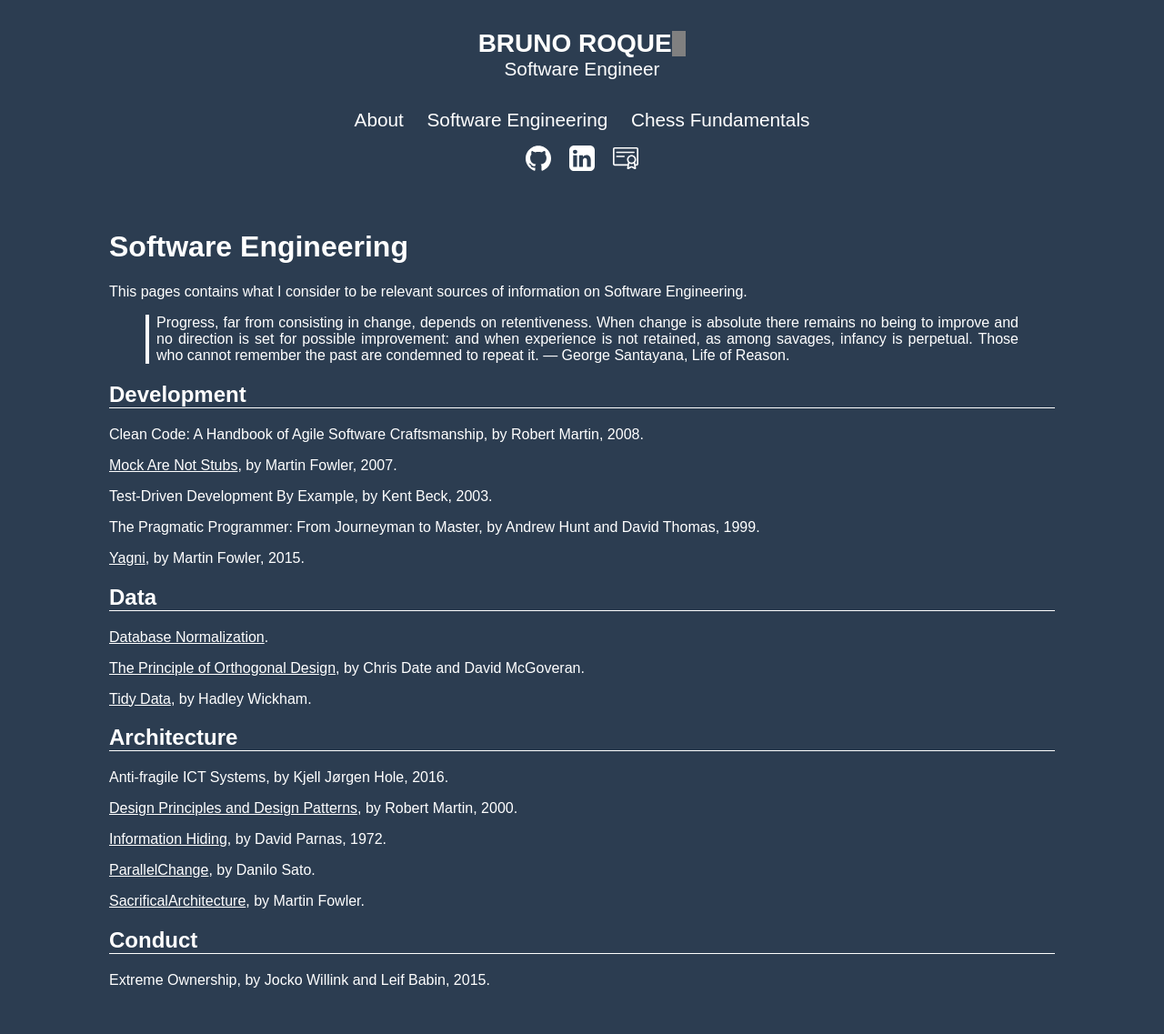
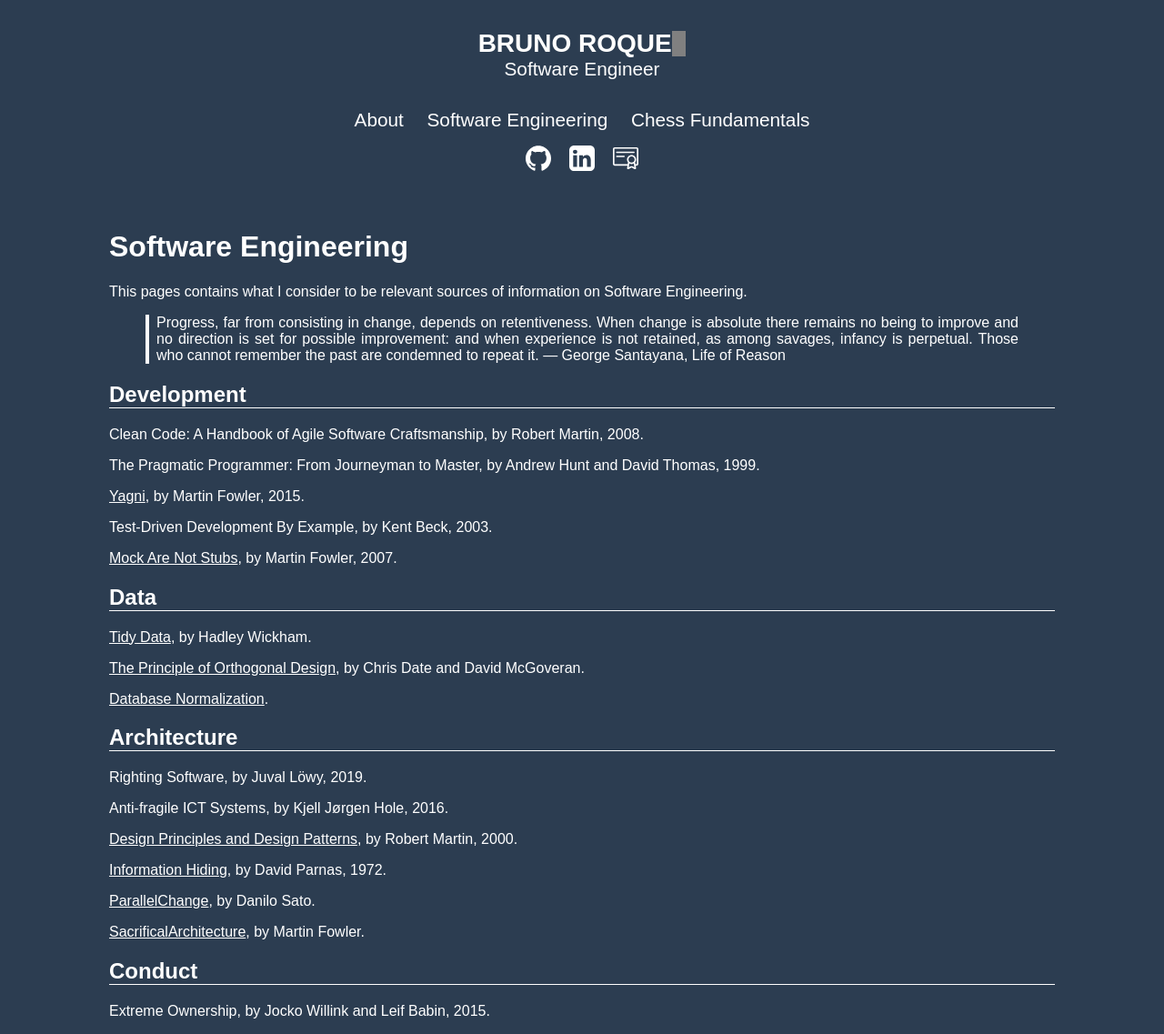
Before and after one commit to brunoroque06/brunoroque06.github.io, a Jekyll site: the page built from _pages/software-engineering.md, in a window 1280 px wide. Shown: the whole page at 91% size. Built offline with Jekyll 4.4.1, drawn with Linux system fonts in a browser that asks for light colours; our own code applies the rules of GitHub Pages for plain Markdown files; before the commit the page ends 1103 px from its top, so only the background shows below that.

Commit message:
Improve software-engineering references

```diff
--- a/_pages/software-engineering.md
+++ b/_pages/software-engineering.md
@@ -7,29 +7,31 @@ permalink: software-engineering
 
 This pages contains what I consider to be relevant sources of information on Software Engineering.
 
-> Progress, far from consisting in change, depends on retentiveness. When change is absolute there remains no being to improve and no direction is set for possible improvement: and when experience is not retained, as among savages, infancy is perpetual. Those who cannot remember the past are condemned to repeat it. ― George Santayana, Life of Reason.
+> Progress, far from consisting in change, depends on retentiveness. When change is absolute there remains no being to improve and no direction is set for possible improvement: and when experience is not retained, as among savages, infancy is perpetual. Those who cannot remember the past are condemned to repeat it. ― George Santayana, Life of Reason
 
 ## Development
 
 Clean Code: A Handbook of Agile Software Craftsmanship, by Robert Martin, 2008.
 
-[Mock Are Not Stubs](https://martinfowler.com/articles/mocksArentStubs.html), by Martin Fowler, 2007.
-
-Test-Driven Development By Example, by Kent Beck, 2003.
-
 The Pragmatic Programmer: From Journeyman to Master, by Andrew Hunt and David Thomas, 1999.
 
 [Yagni](https://martinfowler.com/bliki/Yagni.html), by Martin Fowler, 2015.
 
+Test-Driven Development By Example, by Kent Beck, 2003.
+
+[Mock Are Not Stubs](https://martinfowler.com/articles/mocksArentStubs.html), by Martin Fowler, 2007.
+
 ## Data
+
+[Tidy Data](https://vita.had.co.nz/papers/tidy-data.pdf), by Hadley Wickham.
+
+[The Principle of Orthogonal Design](https://web.archive.org/web/20100224075429/http://www.dbdebunk.com/page/page/622331.htm), by Chris Date and David McGoveran.
 
 [Database Normalization](https://en.wikipedia.org/wiki/Database_normalization#Normal_forms).
 
-[The Principle of Orthogonal Design](https://web.archive.org/web/20100224075429/http://www.dbdebunk.com/page/page/622331.htm), by Chris Date and David McGoveran.
+## Architecture
 
-[Tidy Data](https://vita.had.co.nz/papers/tidy-data.pdf), by Hadley Wickham.
-
-## Architecture
+Righting Software, by Juval Löwy, 2019.
 
 Anti-fragile ICT Systems, by Kjell Jørgen Hole, 2016.
 
```
